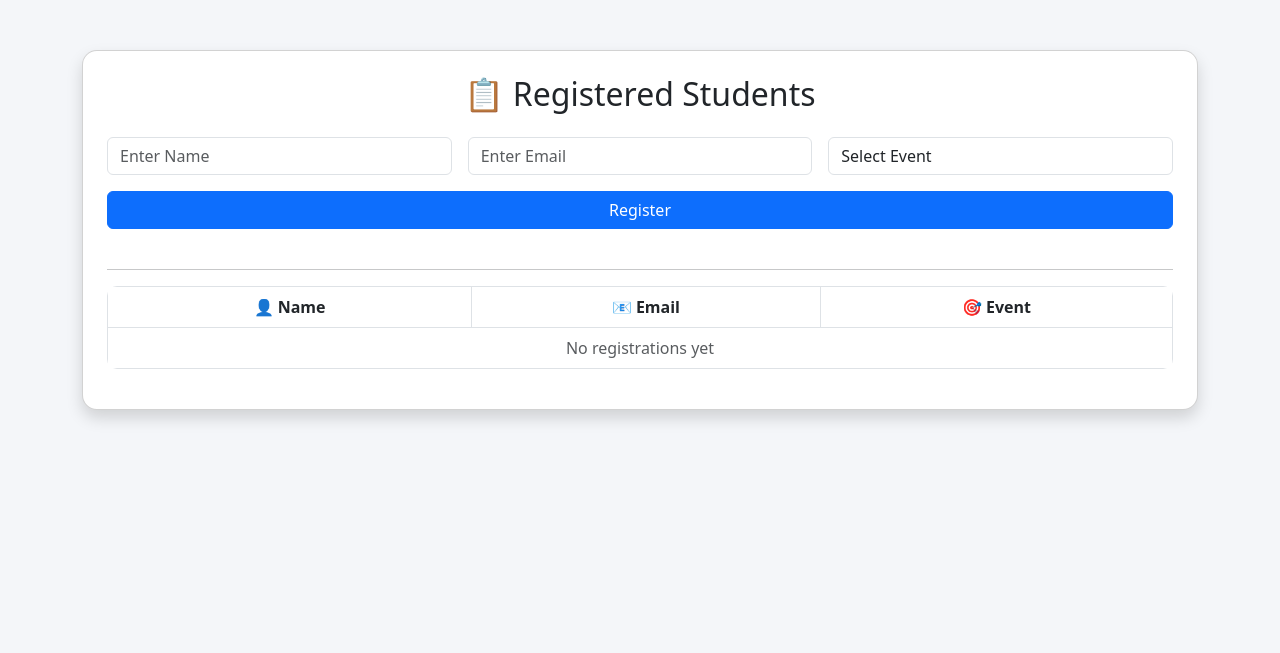
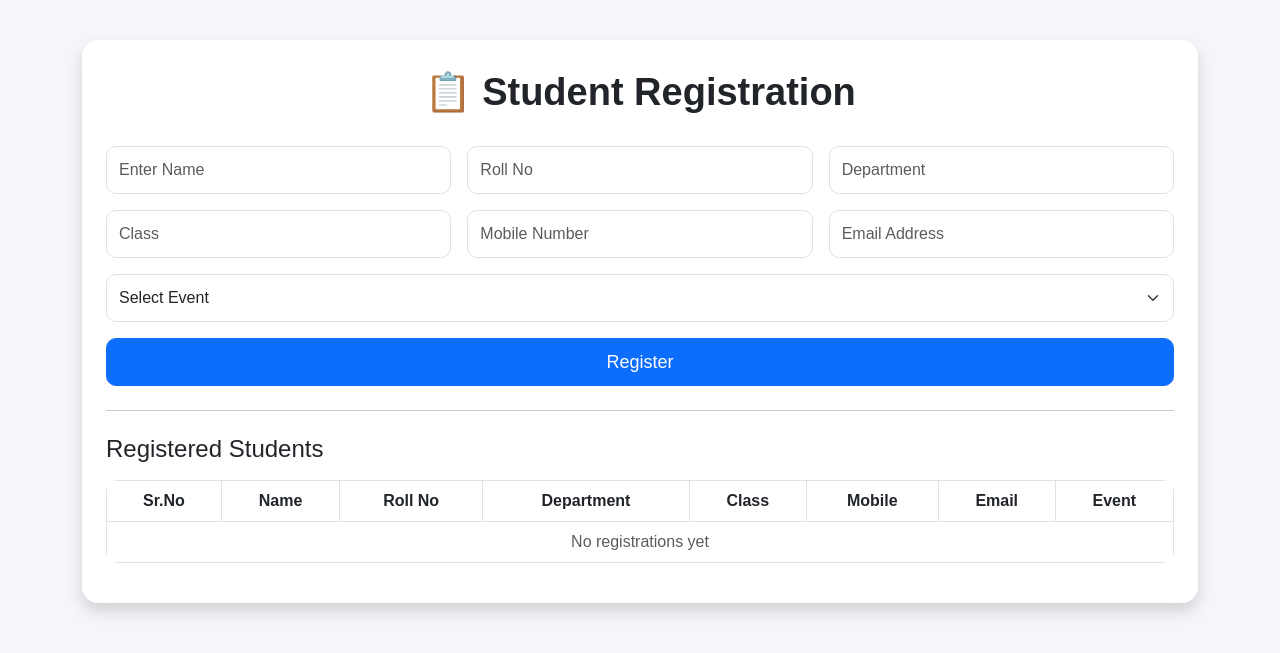
Before and after one commit to somesh129p/college-event-management, a Flask app: page /register in a window 1280 px wide. Shown: the top 653 px of the page. Run offline with Flask 3, Linux system fonts and the light colour scheme; tables that the repository leaves empty hold one stand-in row (values such as "Sample post").

Commit message:
Updated registration form and student fields

```diff
--- a/app.py
+++ b/app.py
@@ -246,7 +246,6 @@ def forgot_password():
     return render_template("forgot_password.html")
 
 
-# Export registrations to Excel
 @app.route("/export_excel")
 def export_excel():
     if not session.get("admin"):
--- a/templates/register.html
+++ b/templates/register.html
@@ -1,114 +1,139 @@
 <!DOCTYPE html>
-<html>
+<html lang="en">
 <head>
-    <title>Registrations</title>
-
-    <!-- Bootstrap -->
+    <meta charset="UTF-8">
+    <meta name="viewport" content="width=device-width, initial-scale=1.0">
+    <title>Student Registration</title>
     <link href="https://cdn.jsdelivr.net/npm/bootstrap@5.3.0/dist/css/bootstrap.min.css" rel="stylesheet">
-
     <style>
         body {
             background: #f4f6f9;
+            font-family: Arial, sans-serif;
         }
-
         .container {
-            margin-top: 50px;
+            margin-top: 40px;
+            margin-bottom: 40px;
         }
-
         .card {
-            border-radius: 15px;
+            border: none;
+            border-radius: 16px;
         }
-
+        .title {
+            font-size: 38px;
+            font-weight: 700;
+            text-align: center;
+            margin-bottom: 25px;
+        }
+        .form-control, .form-select {
+            height: 48px;
+            border-radius: 10px;
+        }
+        textarea.form-control {
+            height: auto;
+        }
+        .btn-register {
+            height: 48px;
+            font-size: 18px;
+            border-radius: 10px;
+        }
         table {
-            border-radius: 10px;
+            border-radius: 12px;
             overflow: hidden;
         }
-
-        th {
-            background-color: #0d6efd;
+        thead th {
+            background: #0d6efd;
             color: white;
-            text-align: center;
-        }
-
-        td {
             text-align: center;
             vertical-align: middle;
         }
-
-        tr:hover {
-            background-color: #f1f1f1;
+        tbody td {
+            text-align: center;
+            vertical-align: middle;
+        }
+        tbody tr:hover {
+            background: #f8f9fa;
         }
     </style>
 </head>
+<body>
+<div class="container">
+    <div class="card shadow p-4">
+        <div class="title">📋 Student Registration</div>
 
-<body>
-
-<div class="container">
-
-    <div class="card shadow p-4">
-
-        <h2 class="text-center mb-4">
-            📋 Registered Students
-        </h2>
-
-        <form method="POST" class="mb-4">
+        <form method="POST">
             <div class="row g-3">
-
                 <div class="col-md-4">
                     <input type="text" name="name" class="form-control" placeholder="Enter Name" required>
                 </div>
-
                 <div class="col-md-4">
-                    <input type="email" name="email" class="form-control" placeholder="Enter Email" required>
+                    <input type="text" name="roll_no" class="form-control" placeholder="Roll No" required>
                 </div>
-
                 <div class="col-md-4">
-                    <select name="event_id" class="form-control" required>
+                    <input type="text" name="department" class="form-control" placeholder="Department" required>
+                </div>
+                <div class="col-md-4">
+                    <input type="text" name="class_name" class="form-control" placeholder="Class" required>
+                </div>
+                <div class="col-md-4">
+                    <input type="text" name="mobile" class="form-control" placeholder="Mobile Number" required>
+                </div>
+                <div class="col-md-4">
+                    <input type="email" name="email" class="form-control" placeholder="Email Address" required>
+                </div>
+                <div class="col-md-12">
+                    <select name="event_id" class="form-select" required>
                         <option value="">Select Event</option>
                         {% for e in events %}
                         <option value="{{ e[0] }}">{{ e[1] }}</option>
                         {% endfor %}
                     </select>
                 </div>
-
+                <div class="col-md-12">
+                    <button type="submit" class="btn btn-primary w-100 btn-register">Register</button>
                 </div>
-
-            <button class="btn btn-primary mt-3 w-100">Register</button>
+            </div>
         </form>
 
-        <hr>
+        <hr class="my-4">
 
+        <h4 class="mb-3">Registered Students</h4>
+        <div class="table-responsive">
             <table class="table table-bordered table-hover">
-
                 <thead>
                     <tr>
-                    <th>👤 Name</th>
-                    <th>📧 Email</th>
-                    <th>🎯 Event</th>
+                        <th>Sr.No</th>
+                        <th>Name</th>
+                        <th>Roll No</th>
+                        <th>Department</th>
+                        <th>Class</th>
+                        <th>Mobile</th>
+                        <th>Email</th>
+                        <th>Event</th>
                     </tr>
                 </thead>
-
                 <tbody>
                     {% if students|length == 0 %}
                     <tr>
-                    <td colspan="3" class="text-muted">No registrations yet</td>
+                        <td colspan="8" class="text-muted">No registrations yet</td>
                     </tr>
                     {% endif %}
 
                     {% for r in students %}
                     <tr>
-                    <td>{{ r[0] }}</td>
+                        <td>{{ loop.index }}</td>
                         <td>{{ r[1] }}</td>
                         <td>{{ r[2] }}</td>
+                        <td>{{ r[3] }}</td>
+                        <td>{{ r[4] }}</td>
+                        <td>{{ r[5] }}</td>
+                        <td>{{ r[6] }}</td>
+                        <td>{{ r[8] }}</td>
                     </tr>
                     {% endfor %}
                 </tbody>
-
             </table>
-
         </div>
-
     </div>
-
+</div>
 </body>
 </html>
```
Also changed, not shown: 2 other files. Lines whose indentation alone changed are shown as unchanged.
